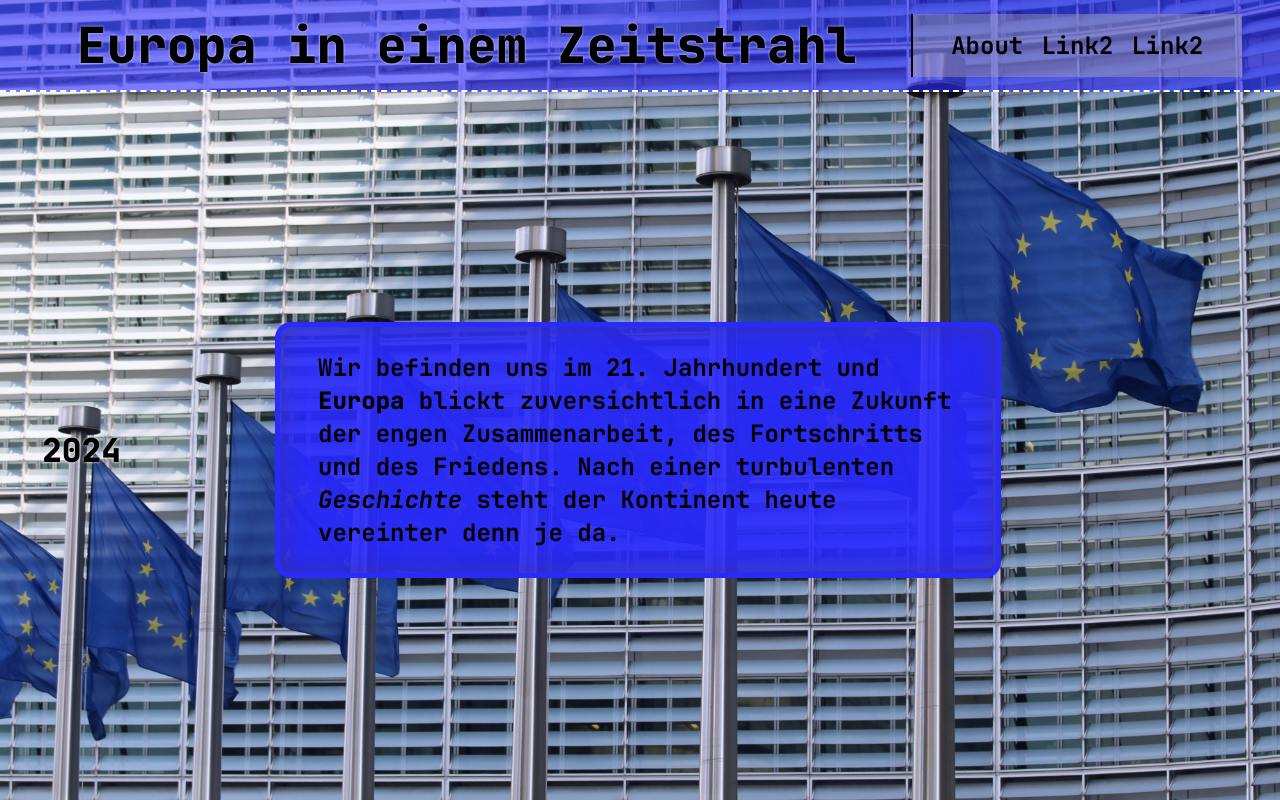
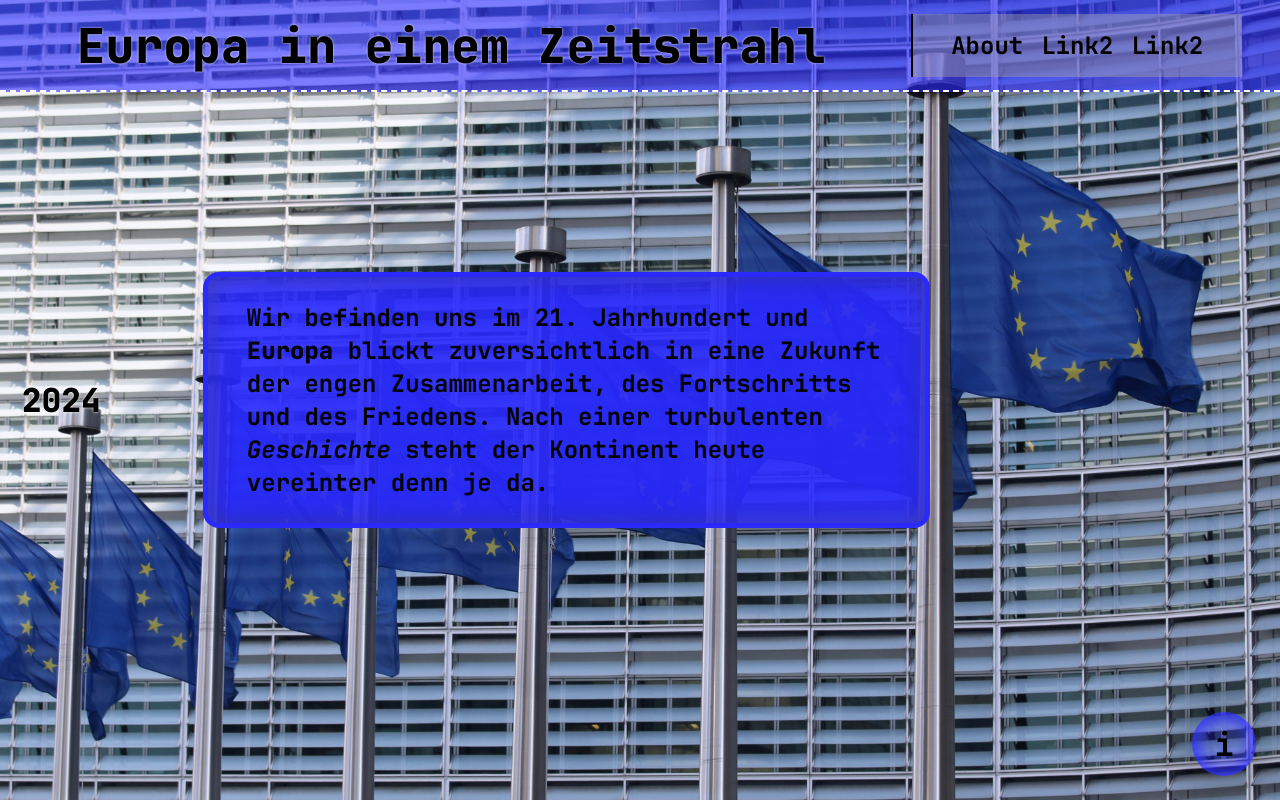
Before and after one commit to Europaprojekt/europaprojekt.github.io, a JavaScript app: page / in a window 1280 px wide. Shown: the top 800 px of the page. Built offline with nearby package versions, Linux system fonts and the light colour scheme.

Commit message:
some more adjustments to mobile devices info button added to get to the infoPage of each section (these pages don't exist yet)

```diff
--- a/src/assets/main.css
+++ b/src/assets/main.css
@@ -54,10 +54,10 @@ a {
     color: black;
 }
 a:active {
-    color: black;
+    color: unset;
 }
 a:visited {
-    color: black;
+    color: unset;
 }
 
 img {
--- a/src/components/Entry.vue
+++ b/src/components/Entry.vue
@@ -1,6 +1,6 @@
 <script setup lang="ts">
 
-import {useAccentStore} from "@/storages";
+import {useSectionStore} from "@/storages";
 
 const props = defineProps({
     year: Number || String
@@ -9,7 +9,7 @@ const props = defineProps({
 
 
 const pos = Math.random() * 40 + 5 + "dvw"
-const accentStore = useAccentStore()
+const sectionStore = useSectionStore()
 
 </script>
 
@@ -33,6 +33,7 @@ const accentStore = useAccentStore()
 </template>
 
 <style lang="scss">
+@import "src/assets/variables.scss";
 
 .entry {
 
@@ -49,13 +50,14 @@ const accentStore = useAccentStore()
     &__year {
         font-weight: 900;
         font-size: 33px;
-        margin-inline-start: 42px;
+        margin-inline-start: inRange(1.7dvw, 16px, 42px);
+        margin-inline-end: calc(inRange(1.7dvw, 16px, 42px) * 0.6);  // this DOES work!!!
         max-width: 7.5dvw;
         text-shadow: 0 0 3px white;
     }
 
     &__positioner {
-        width: 42dvw;
+        width: 42dvw;//inRange(42dvw, 460px, 10000px);
         margin-inline-end: v-bind(pos);
         display: flex;
         flex-direction: column;
@@ -75,6 +77,10 @@ const accentStore = useAccentStore()
 
         font-size: 18px;
         font-weight: bold;
+        overflow: hidden;
+        @media handheld {
+            overflow: scroll;
+        }
         & b {
             font-weight: 900;
         }
--- /dev/null
+++ b/src/components/InfoPageLink.vue
@@ -0,0 +1,44 @@
+<script setup lang="ts">
+
+
+import {useSectionStore} from "@/storages";
+
+const sectionStore = useSectionStore()
+
+</script>
+
+<template>
+
+    <router-link :to="sectionStore.infoPage" class="infoPageLink" title="Hier geht's zum ausführlichen Artikel">
+        i
+    </router-link>
+
+</template>
+
+<style lang="scss">
+
+.infoPageLink {
+    display: flex;
+    flex-direction: column;
+    align-items: center;
+    justify-content: center;
+
+    font-weight: bold;
+    font-size: max(4dvh, 26px);
+    text-decoration: none;
+    user-select: none;
+    cursor: pointer;
+
+    text-shadow: color-mix(in srgb, v-bind('sectionStore.accent') 60%, transparent) 0 0 1dvh;
+    box-shadow: v-bind('sectionStore.accent') 0 0 max(3dvh, 24px) .7dvh inset, black 0 0 8dvh -1dvh;
+
+    border-radius: 100%;
+    position: fixed;
+    bottom: 3dvh; right: 3dvh;
+    width: max(8dvh, 50px);
+    aspect-ratio: 1;
+
+    transition: border 400ms ease-in-out, box-shadow 400ms ease-in-out, text-shadow 400ms ease-in-out;
+}
+
+</style>
--- a/src/components/MainHeader.vue
+++ b/src/components/MainHeader.vue
@@ -1,7 +1,7 @@
 <script setup lang="ts">
 
 import {useRouter} from 'vue-router'
-import {useAccentStore} from "@/storages";
+import {useSectionStore} from "@/storages";
 
 const router = useRouter()
 
@@ -9,7 +9,7 @@ const props = defineProps({
     accent: String
 })
 
-const accent = useAccentStore()
+const section = useSectionStore()
 
 </script>
 
@@ -36,7 +36,12 @@ const accent = useAccentStore()
             flex-direction: row;
             justify-content: start;
             align-items: center;
-            position: fixed;
+            @media (min-width: 951px) {
+                position: fixed;
+            }
+            @media (max-width: 950px) {
+                position: absolute;
+            }
             top: 0;
             width: 100%;
             max-width: 100dvw;
@@ -45,7 +50,7 @@ const accent = useAccentStore()
             border-block-end: white 2px;
             border-bottom-style: dashed;
 
-            background-color: color-mix(in srgb, v-bind('accent.accent') 60%, transparent);
+            background-color: color-mix(in srgb, v-bind('section.accent') 60%, transparent);
             transition: background-color .5s ease-in-out;
 
             & a {
@@ -55,7 +60,7 @@ const accent = useAccentStore()
         }
 
         &__mainHeader {
-            font-size: 50px;
+            font-size: inRange(6dvh, 40px, 50px);
             font-weight: 900;
 
             text-shadow: 0 0 2px #ffffff;
@@ -67,7 +72,7 @@ const accent = useAccentStore()
             flex-direction: row;
             gap: 18px;
 
-            font-size: 24px;
+            font-size: inRange(3dvh, 22px, 24px);
             font-weight: 600;
             //text-shadow: 0 0 1px #ffffff;
 
--- a/src/components/Section.vue
+++ b/src/components/Section.vue
@@ -3,6 +3,7 @@
 import {onMounted, onUnmounted, ref} from 'vue'
 import {useIntersectionObserver} from '@vueuse/core'
 import Entry from "@/components/Entry.vue";
+import { useWindowSize } from '@vueuse/core'
 
 const props = defineProps({
     background: String,
@@ -10,6 +11,7 @@ const props = defineProps({
     overlayTransparency: String,
     onVisible: Function,
     text: String,
+    infoPage: String,
 })
 
 
@@ -18,7 +20,12 @@ const target = ref(null)
 let handleIntersection = (entries, observer) => {
     entries.forEach((entry) => {
         if (entry.isIntersecting) {
-            props.onVisible(props.background, props.theme, props.overlayTransparency ? props.overlayTransparency : "17%")
+            props.onVisible(
+                props.background,
+                props.theme,
+                props.overlayTransparency ?? "17%",
+                props.infoPage ?? ""
+            )
         }
         console.log(entry)
         // Each entry describes an intersection change for one observed
@@ -35,12 +42,15 @@ let handleIntersection = (entries, observer) => {
 
 let observer = null
 
+
+const { width, height } = useWindowSize()
+
 onMounted(() => {
     observer = useIntersectionObserver(
         target.value,
         handleIntersection,
         {
-            rootMargin: '-200px', // Offset von 100px
+            rootMargin: (-height.value / 3) + "px", // Offset von 100px
             threshold: .0 // 50% des Elements müssen sichtbar sein
         }
     )
--- a/src/components/Timeline.vue
+++ b/src/components/Timeline.vue
@@ -1,35 +1,51 @@
 <script setup lang="ts">
 
-import { ref, Ref, computed } from "vue"
+import { ref, Ref, computed, onMounted } from "vue"
 import Section from "@/components/Section.vue";
-import {useAccentStore} from "@/storages";
+import {useSectionStore} from "@/storages";
 import Entry from "@/components/Entry.vue";
 import { useWindowSize } from '@vueuse/core'
+import InfoPageLink from "@/components/InfoPageLink.vue";
 
 
 const { width, height } = useWindowSize()
 
-const accentStore = useAccentStore()
+const sectionStore = useSectionStore()
 let background: Ref<string> = ref("/euBackground.jpg")
 const bgForCss = computed(() => "url(" + background.value + ")")
 
-function onVis(it: string, j: string, k: string) {
-    background.value = it;
-    accentStore.setAccent(j);
-    k ? accentStore.setTransparency(k) : undefined;
+function onVis(bg: string, color: string, tr: string, link: string) {
+    background.value = bg;
+    sectionStore.setAccent(color);
+    tr ? sectionStore.setTransparency(tr) : undefined;
+    sectionStore.setInfoPage(link)
 }
 
+onMounted(() => {
+    const imagePaths = [
+        '/euBackground.jpg',
+        "/rom.jpg",
+        "/holland.jpg",
+        "/amsterdam.jpg",
+        '/knochen.png'
+    ]
+    imagePaths.map(path => {
+        const img = new Image()
+        img.src = path
+        return img
+    })
+})
 
 </script>
 
 <template>
 
     <div
-        v-if="width >= 900"
+        v-if="width >= 800"
         class="timeline__container"
     >
         <div class="timeline" >
-            <Section class="timeline__europe" background="/euBackground.jpg" :theme="'rgb(42,42,255)'" overlay-transparency="4%" :on-visible="onVis">
+            <Section class="timeline__europe" background="/euBackground.jpg" :theme="'rgb(42,42,255)'" overlay-transparency="4%" :on-visible="onVis" info-page="/about">
                 <entry year="2024">
                     Wir befinden uns im 21. Jahrhundert und <b class="extra">Europa</b> blickt zuver&shy;sichtlich in eine Zukunft der engen Zusammen&shy;arbeit, des Fortschritts und des Friedens. Nach einer turbulenten <i>Geschichte</i> steht der Kontinent heute vereinter denn je da.
                 </entry>
@@ -41,7 +57,7 @@ function onVis(it: string, j: string, k: string) {
             <Section background="/holland.jpg" :theme="'rgba(115,255,0,0.66)'" :on-visible="onVis" text="holland kühe wiese mühlen gouda"/>
             <Section background="/knochen.png" :theme="'rgba(221,116,1,0.66)'" :on-visible="onVis" text="holland kühe wiese mühlen gouda">
                 <entry year="vor ca. 45.000">
-                    Der Homo sapiens hat andere ansässige Menschenarten vertrieben und der <b>moderne Mensch</b> ist aus Mischungen des Homo sapiens mit anderen Arten entstanden.
+                    Der Homo sapiens hat nun andere ansässige Menschenarten vertrieben und der <b>moderne Mensch</b> ist aus Mischungen des Homo sapiens mit anderen Arten entstanden.
                 </entry>
                 <entry year="vor ca. 70.000">
                     Der <b>Homo sapiens</b> beginnt sich von Afrika kommend nach Europa auszubreiten.
@@ -50,7 +66,16 @@ function onVis(it: string, j: string, k: string) {
                     Der <b>Homo erectus</b> (= der aufrecht gehende Mensch) breitet auf der ganzen Welt, und somit auch in Europa aus.
                 </entry>
             </Section>
+            <!--
+
+            Romulus und Remus gründen der Legende nach Rom. <br>Die tatsächliche Entstehung Roms fand zwar wahrscheinlich über einen längeren Zeitraum statt, dennoch gilt dieses jahr als der Beginn der römischen Zeitrechnung.
+
+
+
+            -->
         </div>
+
+        <InfoPageLink/>
     </div>
 
 
@@ -75,22 +100,24 @@ function onVis(it: string, j: string, k: string) {
             background-blend-mode: overlay;
 
             background-image: v-bind(bgForCss);
-            background-color: color-mix(in srgb, v-bind('accentStore.accent') v-bind('accentStore.transparency'), transparent);
+            background-color: color-mix(in srgb, v-bind('sectionStore.accent') v-bind('sectionStore.transparency'), transparent);
 
             transition: background-color 400ms cubic-bezier(0.42, 0.0, 0.64, 1.0), background-image 400ms cubic-bezier(0.42, 0.0, 0.64, 1.0);
         }
 
         & .section {
-            margin-block: 25dvh;
+            margin-block: 24dvh;
         }
 
         &__europe.section {
-            margin-block-start: 50px;
-            height: 100dvh;
+            margin-block-start: max(20dvh, 100px);
+            margin-block-end: 20dvh;
+            height: 60dvh;
 
             & .entry__positioner {
-                @media (max-width: 900px) {
-                    width: max(50dvw, 680px);
+                width: max(50dvw, 680px);
+                @media (max-width: 950px) {
+                    width: max(50dvw, 600px);
                     margin-inline-end: 60px;
                     align-self: end;
                 }
@@ -98,10 +125,14 @@ function onVis(it: string, j: string, k: string) {
 
             & .entry {
                 width: max(50dvw, 680px);
-                max-width: max(50dvw, 640px);
+                max-width: max(50dvw, 560px);
                 padding-inline: 3dvw;
                 padding-block: 3dvh;
-                //margin-inline-end: 33dvw;
+
+                @media (max-width: 950px) {
+                    font-size: 22px;
+                    line-height: 30px;
+                }
                 font-size: 24px;
                 line-height: 33px;
             }
--- a/src/storages.ts
+++ b/src/storages.ts
@@ -37,14 +37,17 @@ export const useCounterStore = defineStore('counter', {
     },
 })
 
-export const useAccentStore = defineStore('accent', {
-    state: () => ({ accent: "rgba(0,0,0,0)", transparency: "17%" }),
+export const useSectionStore = defineStore('accent', {
+    state: () => ({ accent: "rgba(0,0,0,0)", transparency: "17%", infoPage: "" }),
     actions: {
         setAccent(accent: string) {
             this.accent = accent
         },
         setTransparency(it: string) {
             this.transparency = it
+        },
+        setInfoPage(page: string) {
+            this.infoPage = page
         }
     }
 })
```
Also changed, not shown: index.html (+5 -5 lines), src/components/Footer.vue (+7 -3 lines).
